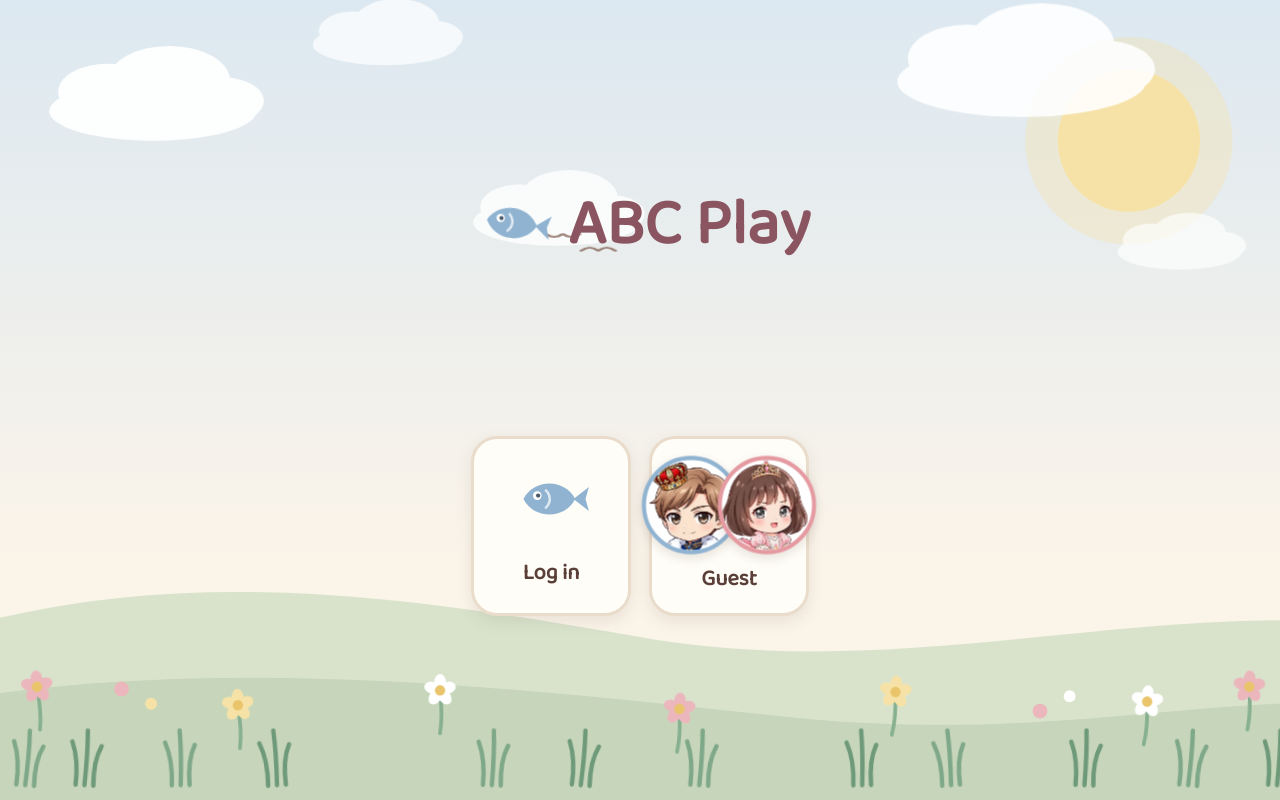
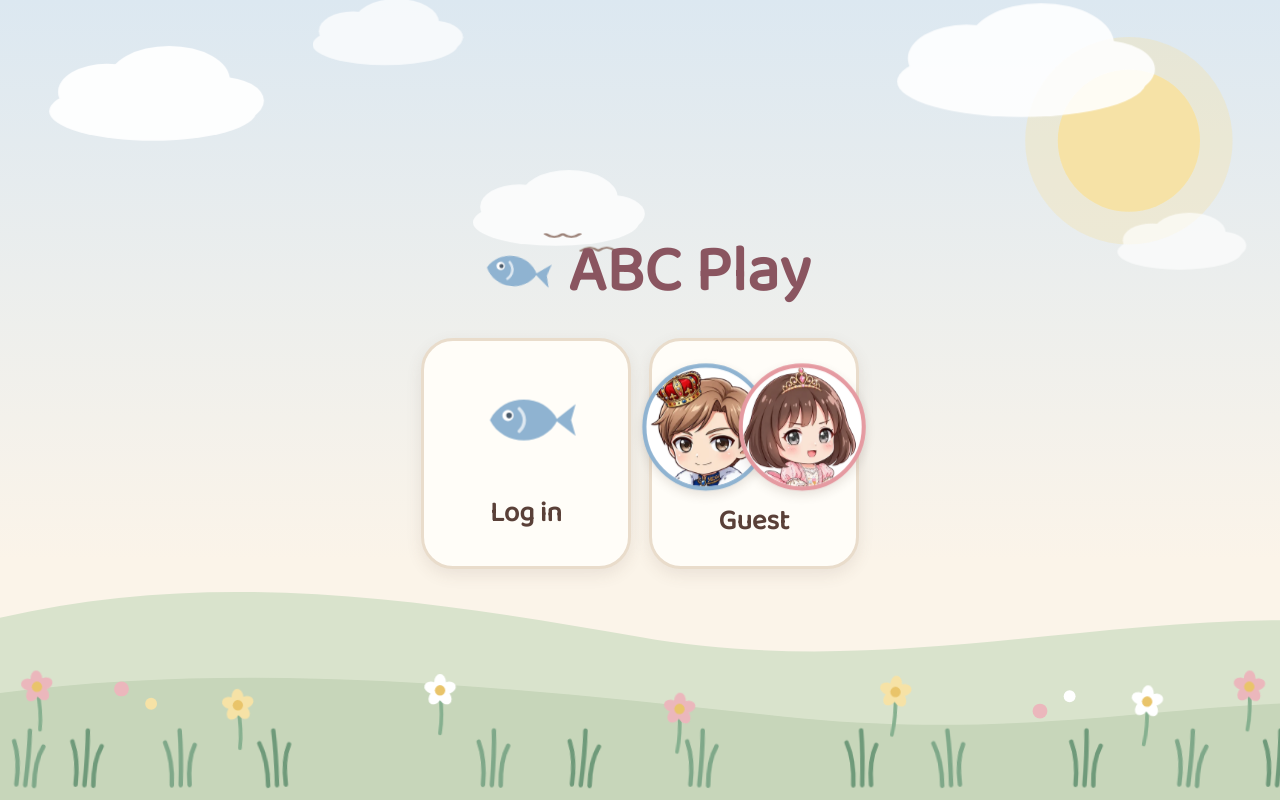
Before and after one commit to ThanhPhat1080/child-mini-game-global, a Next.js app: page /play/sign-in in a window 1280 px wide. Built offline with nearby package versions, Linux system fonts and the light colour scheme.

Commit message:
fix(guest): bigger chooser cards right under the title, stronger hover zoom
Co-Authored-By: Claude Haiku 5.5 <noreply@anthropic.com>

```diff
--- a/components/play/EntryChooser.module.css
+++ b/components/play/EntryChooser.module.css
@@ -1,17 +1,18 @@
 /* The Log in | Guest chooser (GU1). Same look as the approved mockup: round heads, pastel cards, calm breathing. */
-.row { display: flex; gap: 18px; justify-content: center; margin-top: 150px; }
+/* sits right under the ABC Play title; cards 210 px wide so the pair fits the 440 px column */
+.row { display: flex; gap: 18px; justify-content: center; margin-top: 4px; }
 .card {
-  width: 160px; padding: 18px 12px 16px; border-radius: 26px; background: #fffdf8; border: 3px solid #e9dccb;
+  width: 210px; padding: 24px 14px 22px; border-radius: 32px; background: #fffdf8; border: 3px solid #e9dccb;
   text-align: center; color: #5a4038; text-decoration: none; cursor: pointer; display: block;
   box-shadow: 0 6px 16px rgba(90, 64, 56, 0.1); transition: transform 0.25s ease;
 }
-.card:hover, .card:focus-visible { transform: translateY(-4px) scale(1.03); }
+.card:hover, .card:focus-visible { transform: translateY(-8px) scale(1.1); }
 .card:focus-visible { outline: 4px solid #7a5c50; outline-offset: 4px; }
-.fish { width: 84px; height: 84px; margin: 0 auto 8px; animation: breathe 3.2s ease-in-out infinite; }
-.duo { display: flex; justify-content: center; height: 96px; margin-bottom: 8px; animation: breathe 3.2s ease-in-out infinite; }
-.head { width: 96px; height: 96px; border-radius: 50%; border: 4px solid #8fb3d1; background: #fff; box-shadow: 0 4px 10px rgba(90, 64, 56, 0.15); }
-.headGirl { margin-left: -22px; border-color: #e59aa1; }
-.label { display: block; font: 800 22px 'Baloo 2', 'Nunito', sans-serif; }
+.fish { width: 110px; height: 110px; margin: 0 auto 10px; animation: breathe 3.2s ease-in-out infinite; }
+.duo { display: flex; justify-content: center; height: 124px; margin-bottom: 10px; animation: breathe 3.2s ease-in-out infinite; }
+.head { width: 124px; height: 124px; border-radius: 50%; border: 4px solid #8fb3d1; background: #fff; box-shadow: 0 4px 10px rgba(90, 64, 56, 0.15); }
+.headGirl { margin-left: -30px; border-color: #e59aa1; }
+.label { display: block; font: 800 28px 'Baloo 2', 'Nunito', sans-serif; }
 @keyframes breathe { 0%, 100% { transform: scale(1); } 50% { transform: scale(1.04); } }
 @media (prefers-reduced-motion: reduce) {
   .fish, .duo { animation: none; }
```
